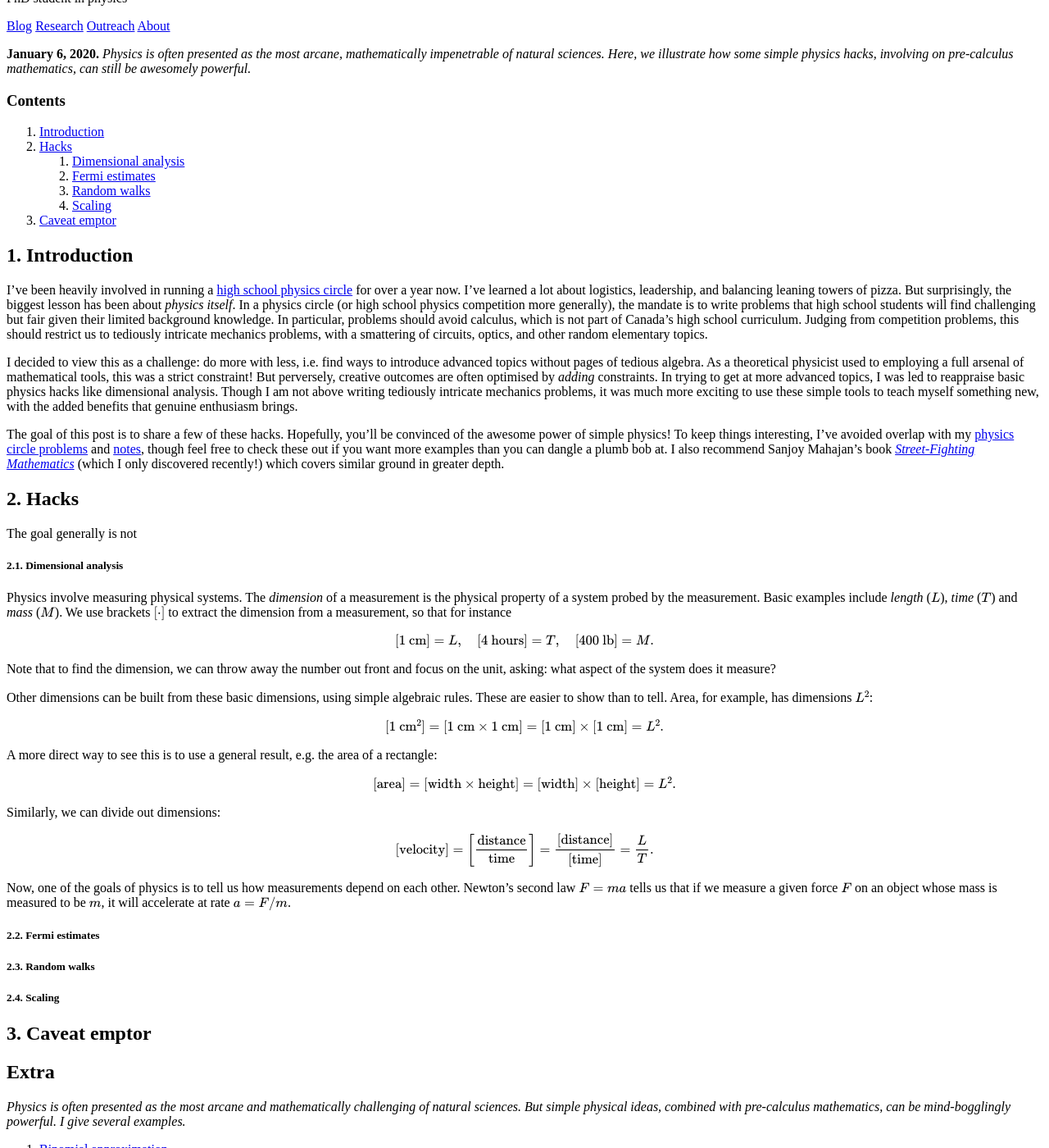
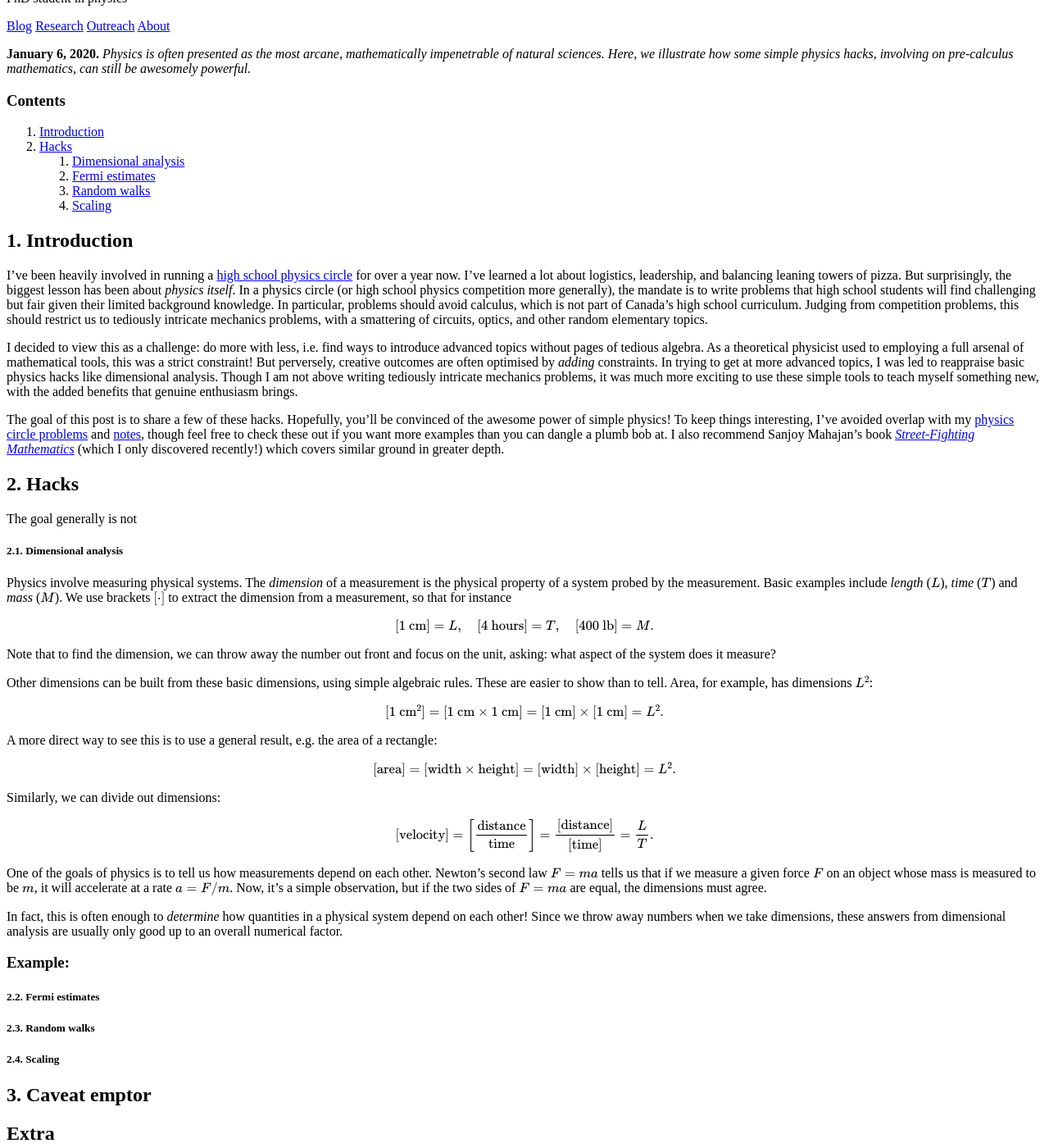
Before and after one commit to hapax/hapax.github.io, a Jekyll site: the page built from assets/simple-physics.md, in a window 1280 px wide and 1400 px high, scrolled down 447 px. Shown: the whole window at 82% size. Built offline with Jekyll 4.4.1, drawn with Linux system fonts in a browser that asks for light colours; our own code applies the rules of GitHub Pages for plain Markdown files; formulas are drawn with MathJax 3; a script that is not in the unit is left out.

Commit message:
Update simple-physics.md

```diff
--- a/assets/simple-physics.md
+++ b/assets/simple-physics.md
@@ -20,7 +20,6 @@ date:  2020-01-06
    2. <a href="#sec-2-2">Fermi estimates</a>
    3. <a href="#sec-2-3">Random walks</a>
    4. <a href="#sec-2-4">Scaling</a>
-3. <a href="#sec-3">Caveat emptor</a>
 
 ## 1. Introduction <a id="sec-1" name="sec-1"></a>
 
@@ -107,11 +106,21 @@ $$
 \frac{[\text{distance}]}{[\text{time}]} = \frac{L}{T}.
 $$
 
-Now, one of the goals of physics is to tell us how measurements depend
+One of the goals of physics is to tell us how measurements depend
 on each other.
 Newton's second law $F = ma$ tells us that if we measure a given force
 $F$ on an object whose mass is measured to be $m$, it will accelerate
-at rate $a = F/m$.
+at a rate $a = F/m$.
+Now, it's a simple observation, but if the two sides of $F = ma$ are
+equal, the dimensions must agree.
+
+In fact, this is often enough to *determine* how quantities in a
+physical system depend on each other!
+Since we throw away numbers when we take dimensions, these answers
+from dimensional analysis are usually only good up to an overall
+numerical factor.
+
+### Example:
 
 ##### 2.2. Fermi estimates <a id="sec-2-2" name="sec-2-2"></a>
 
```
